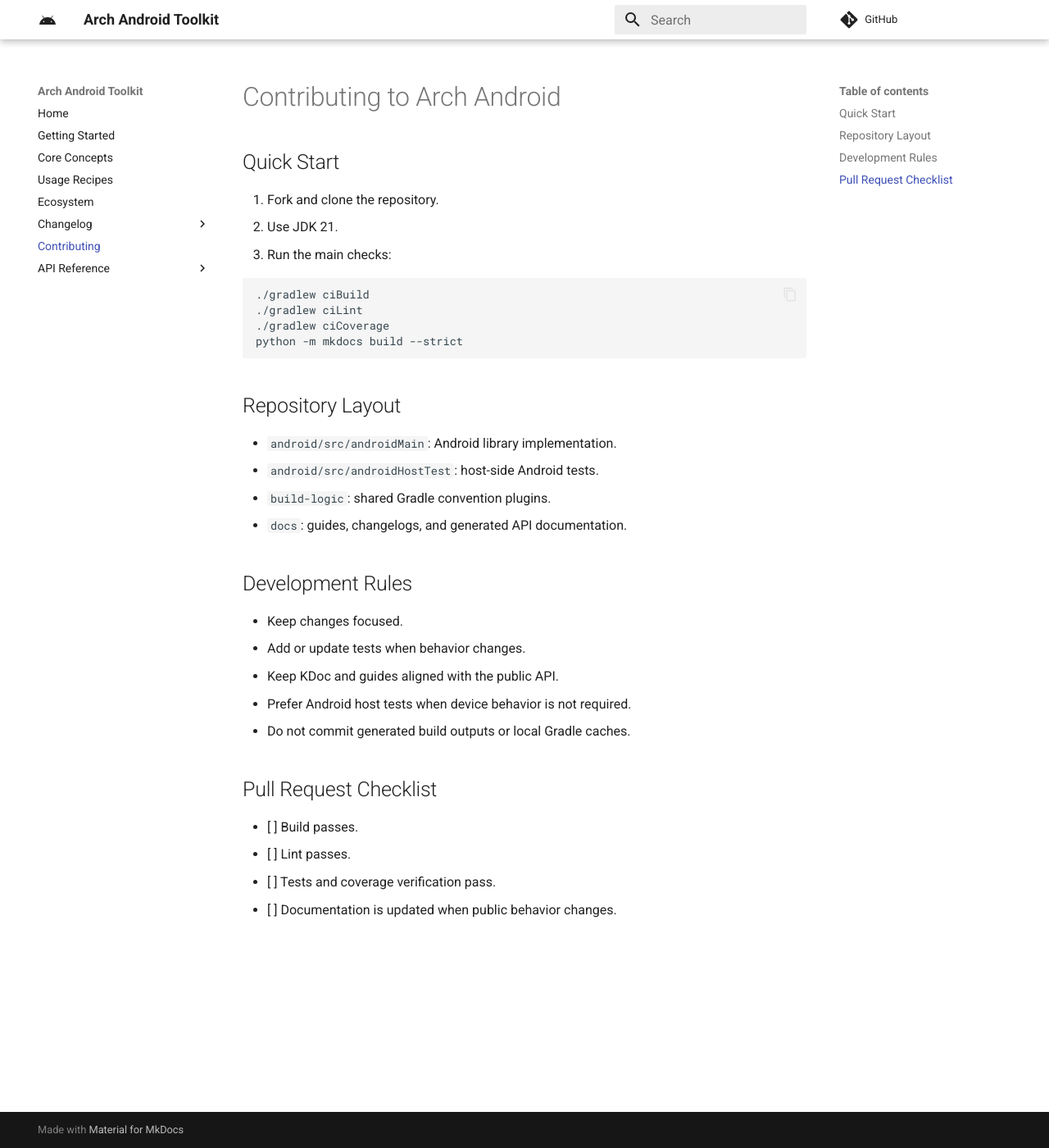
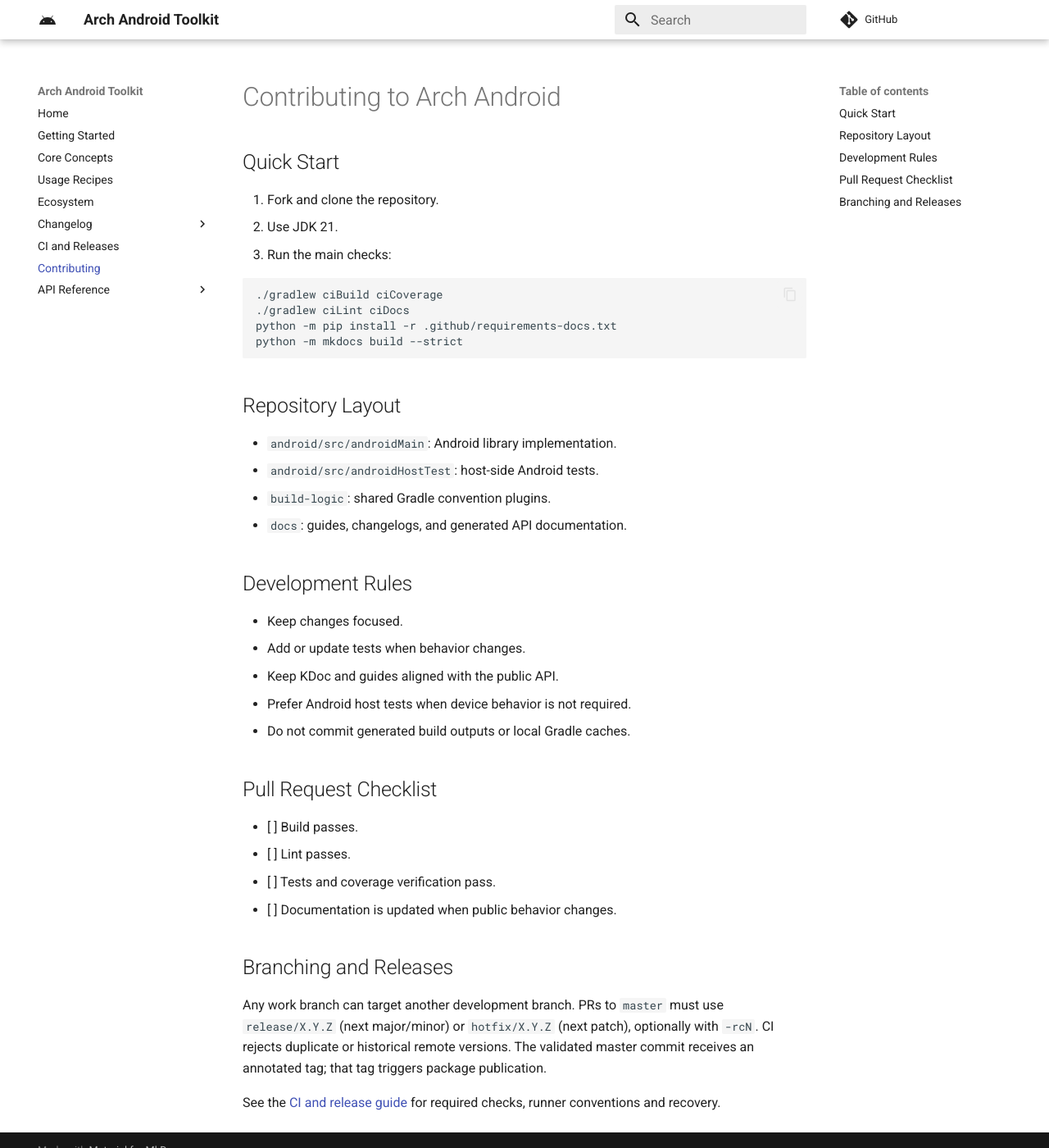
Before and after one commit to matheus-corregiari/arch-android, an MkDocs documentation site: the page built from docs/contributing.md, in a window 1280 px wide and 1400 px high. Shown: the whole window at 82% size. Built offline with MkDocs 1.6.1 and Material for MkDocs 9.7.7, drawn with Linux system fonts in a browser that asks for light colours; comment, search, counter and statistics services are not loaded.

Commit message:
docs: describe common CI gates and upcoming release

````diff
--- a/docs/contributing.md
+++ b/docs/contributing.md
@@ -7,9 +7,9 @@
 3. Run the main checks:
 
 ```bash
-./gradlew ciBuild
-./gradlew ciLint
-./gradlew ciCoverage
+./gradlew ciBuild ciCoverage
+./gradlew ciLint ciDocs
+python -m pip install -r .github/requirements-docs.txt
 python -m mkdocs build --strict
 ```
 
@@ -34,3 +34,12 @@
 - [ ] Lint passes.
 - [ ] Tests and coverage verification pass.
 - [ ] Documentation is updated when public behavior changes.
+
+## Branching and Releases
+
+Any work branch can target another development branch. PRs to `master` must use
+`release/X.Y.Z` (next major/minor) or `hotfix/X.Y.Z` (next patch), optionally with `-rcN`.
+CI rejects duplicate or historical remote versions. The validated master commit receives an
+annotated tag; that tag triggers package publication.
+
+See the [CI and release guide](ci.md) for required checks, runner conventions and recovery.
--- a/mkdocs.yml
+++ b/mkdocs.yml
@@ -35,9 +35,13 @@
   - Ecosystem: ecosystem.md
   - Changelog:
       - Overview: changelog/index.md
-      - 1.2.0: changelog/1.2.0.md
-      - 1.1.0: changelog/1.1.0.md
-      - 1.0.0: changelog/1.0.0.md
+      - "1.3.0": changelog/1.3.0.md
+      - "1.2.2": changelog/1.2.2.md
+      - "1.2.1": changelog/1.2.1.md
+      - "1.2.0": changelog/1.2.0.md
+      - "1.1.0": changelog/1.1.0.md
+      - "1.0.0": changelog/1.0.0.md
+  - CI and Releases: ci.md
   - Contributing: contributing.md
   - API Reference:
       - Overview: api/index.md
````
Also changed, not shown: CONTRIBUTING.md (+12 -3 lines), README.md (+1 -1 lines), docs/changelog/1.3.0.md (added, +15 -0 lines), docs/changelog/index.md (+5 -1 lines), docs/ci.md (added, +90 -0 lines).
